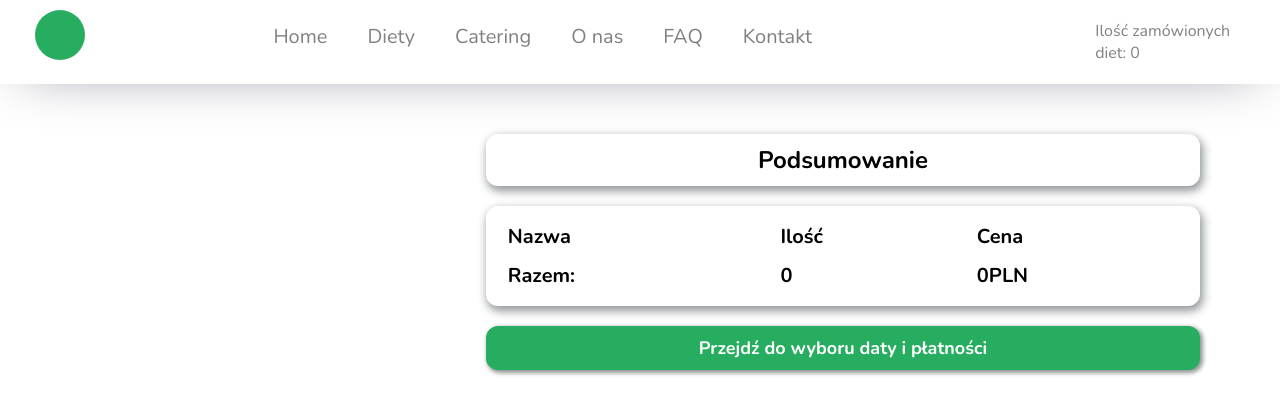
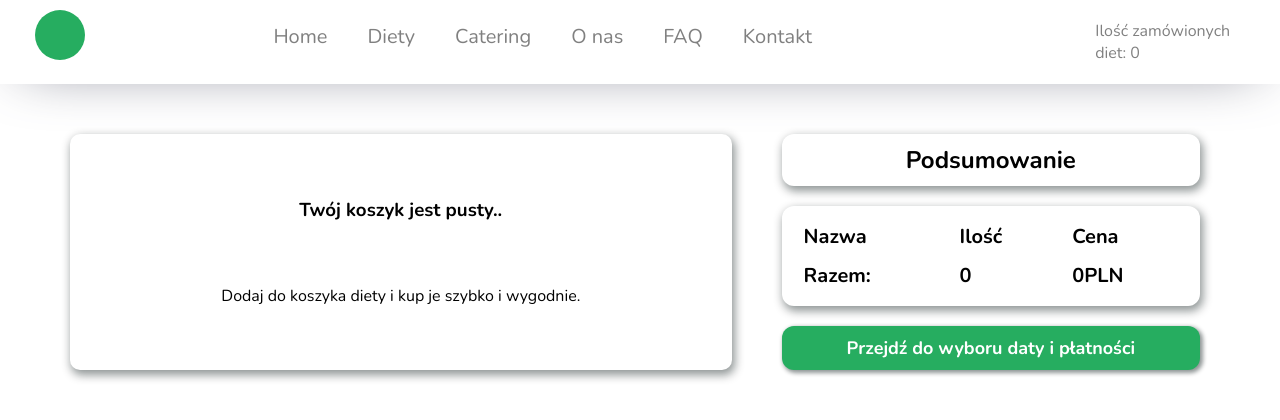
Before and after one commit to lobarzanek/vue-catering-web, a Vue app: page /cart in a window 1280 px wide. Shown: the top 420 px of the page. Built offline with nearby package versions, Linux system fonts and the light colour scheme.

Commit message:
Added Component for empty cart

```diff
--- /dev/null
+++ b/src/components/content/cartpage/empty.vue
@@ -0,0 +1,21 @@
+<script setup></script>
+
+<template>
+  <div class="emptyCard">
+    <h3>Twój koszyk jest pusty..</h3>
+    <p>Dodaj do koszyka diety i kup je szybko i wygodnie.</p>
+  </div>
+</template>
+
+<style scoped lang="scss">
+.emptyCard {
+  display: flex;
+  align-items: center;
+  justify-content: space-evenly;
+  flex-direction: column;
+  flex-grow: 5.5;
+  border-radius: 10px;
+  box-shadow: 2px 4px 10px 1px #01111170;
+  margin: 0 20px;
+}
+</style>
--- a/src/views/CartView.vue
+++ b/src/views/CartView.vue
@@ -2,13 +2,14 @@
 import { useCounterStore } from "@/stores/counter";
 import ItemCard from "../components/content/cartpage/itemCard.vue";
 import Summary from "../components/content/cartpage/summary.vue";
+import Empty from "../components/content/cartpage/empty.vue";
 
 const counter = useCounterStore();
 </script>
 
 <template>
   <div class="cart">
-    <div class="items">
+    <div class="items" v-if="counter.storeCounter.count > 0">
       <ItemCard
         v-for="(item, index) in counter.cartData"
         :id="item.id"
@@ -22,6 +23,7 @@ const counter = useCounterStore();
         :key="index"
       ></ItemCard>
     </div>
+    <Empty v-else></Empty>
     <div class="summary">
       <Summary></Summary>
     </div>
```
